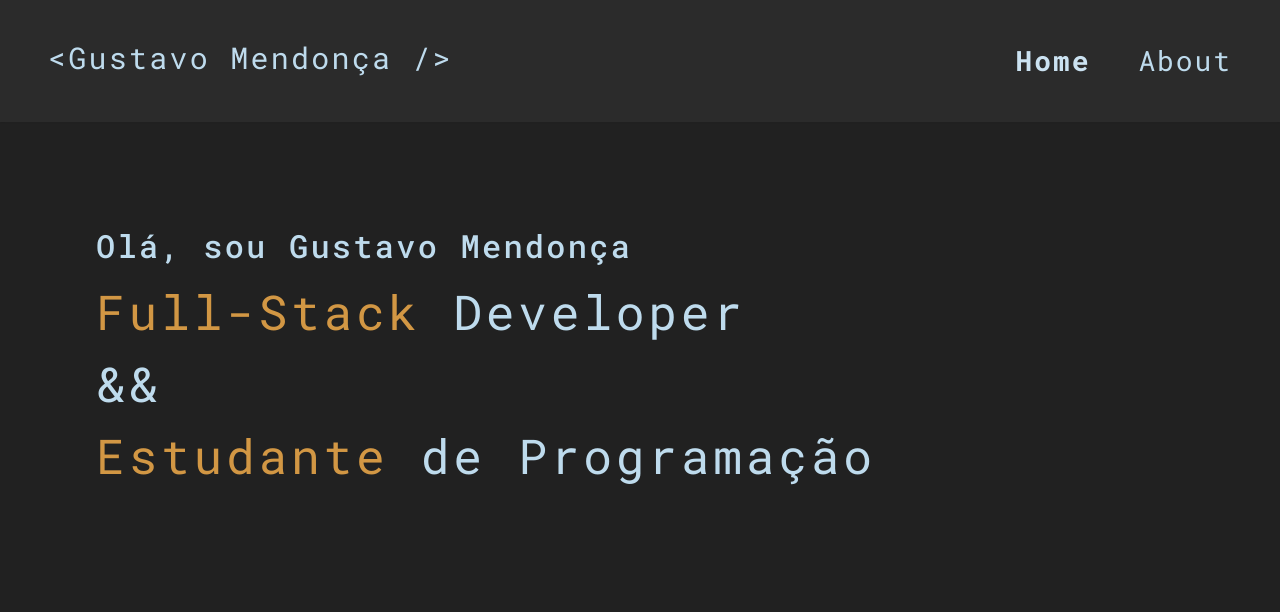
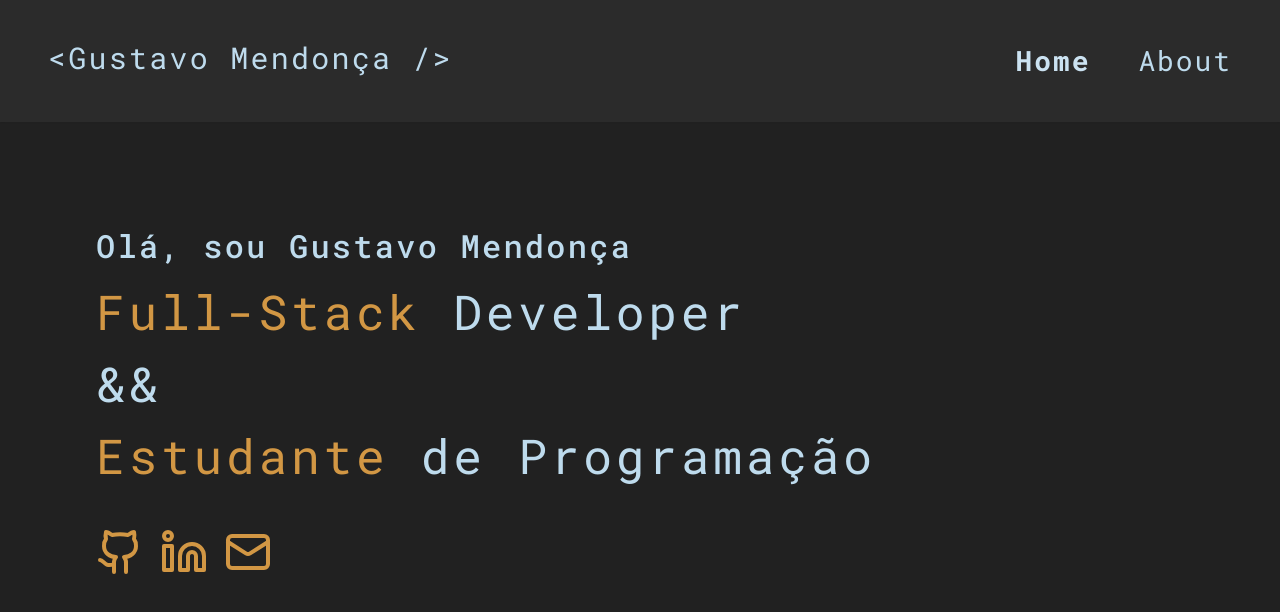
Before and after one commit to swxtz/portfolio, a Next.js app: page / in a window 1280 px wide. Shown: the top 612 px of the page. Built offline with nearby package versions, Linux system fonts and the light colour scheme.

Commit message:
Add Socials component to Home page

```diff
--- a/src/app/page.tsx
+++ b/src/app/page.tsx
@@ -1,10 +1,12 @@
 import { Hero } from "@/components/Hero/Hero";
+import { Socials } from "@/components/Socials/Socials";
 
 export default function Home() {
     return (
         <main>
             <div className="px-24 pt-[100px]">
                 <Hero />
+                <Socials />
             </div>
         </main>
     );
--- a/src/components/Socials/Socials.tsx
+++ b/src/components/Socials/Socials.tsx
@@ -6,7 +6,7 @@ import emailLogo from "@/assets/svg/email.svg";
 
 export function Socials() {
     return (
-        <div className="">
+        <div className="flex gap-4 mt-12">
             <SocialLinks href="https://github.com/swxtz" img={githubLogo} alt="github" />
             <SocialLinks href="" img={linkedinLogo} alt="linkedin" />
             <SocialLinks href="" img={emailLogo} alt="email" />
```
